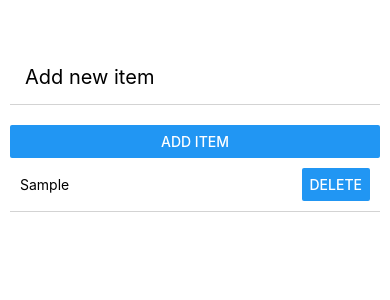
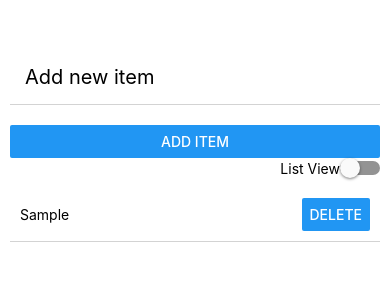
Before and after one commit to NeneWang/Assigment-ListProject, a React Native app: screen / in a window 390 px wide. Both pictures are taken after typing "Sample" into the empty fields and a click on the button "ADD ITEM". Shown: the top 300 px of the page. Built offline with nearby package versions, Linux system fonts and the light colour scheme.

Commit message:
add logic

```diff
--- a/App.js
+++ b/App.js
@@ -1,15 +1,18 @@
 import React, { useState } from 'react';
-import { View, FlatList, StyleSheet } from 'react-native';
+import { View, FlatList, StyleSheet, Switch, Text } from 'react-native';
 import ListItem from './components/ListItem';
 import AddItem from './components/AddItem';
+import CardItem from './components/CardItem';
+
 import DeleteConfirmationModal from './components/DeleteConfirmationModal';
-
 
 export default function App() {
   const [items, setItems] = useState([]);
   const [inputValue, setInputValue] = useState('');
   const [modalVisible, setModalVisible] = useState(false);
   const [selectedId, setSelectedId] = useState(null);
+
+  const [viewAsCard, setViewAsCard] = useState(false);
 
   const addItem = () => {
     if (inputValue.trim()) {
@@ -41,19 +44,43 @@ export default function App() {
     <ListItem item={item} toggleComplete={toggleComplete} deleteItem={deleteItem} />
   );
 
+  const renderCardItem = ({ item }) => (
+    <CardItem item={item} toggleComplete={toggleComplete} deleteItem={deleteItem} />
+  );
+
+
   return (
     <View style={styles.container}>
       <DeleteConfirmationModal modalVisible={modalVisible}
         setModalVisible={setModalVisible}
         confirmDeleteItem={confirmDeleteItem}
       />
+
       <AddItem inputValue={inputValue} setInputValue={setInputValue} addItem={addItem} />
-      <FlatList
-        data={items}
-        renderItem={renderItem}
-        keyExtractor={item => item.id}
-      />
-    </View>
+
+      <View style={styles.switchContainer}>
+        <Text>{viewAsCard ? 'Card View' : 'List View'}</Text>
+        <Switch
+          value={viewAsCard}
+          onValueChange={() => setViewAsCard(previousState => !previousState)}
+        />
+      </View>
+
+      {
+        viewAsCard ?
+          <FlatList
+            data={items}
+            renderItem={renderCardItem}
+            keyExtractor={item => item.id}
+          />
+          :
+          <FlatList
+            data={items}
+            renderItem={renderItem}
+            keyExtractor={item => item.id}
+          />
+      }
+    </View >
   );
 }
 
@@ -68,4 +95,11 @@ const styles = StyleSheet.create({
     borderBottomColor: 'gray',
     marginBottom: 10,
   },
+  switchContainer: {
+    flexDirection: 'row',
+    // Justify end
+    justifyContent: 'flex-end',
+    alignItems: 'center',
+    marginBottom: 10,
+  }
 });
--- a/components/AddItem.js
+++ b/components/AddItem.js
@@ -1,4 +1,5 @@
 import React from 'react'
+import CommonStyles from './CommonStyles'
 
 import { Button, TextInput, StyleSheet } from 'react-native'
 
@@ -9,7 +10,7 @@ function AddItem({ inputValue, setInputValue, addItem }) {
                 placeholder="Add new item"
                 value={inputValue}
                 onChangeText={setInputValue}
-                style={styles.input}
+                style={CommonStyles.listInput}
             />
             <Button title="Add Item" onPress={addItem} />
 
@@ -17,14 +18,5 @@ function AddItem({ inputValue, setInputValue, addItem }) {
     )
 }
 
-const styles = StyleSheet.create({
-    input: {
-        padding: 15,
-        fontSize: 20,
-        borderBottomWidth: 1,
-        borderBottomColor: 'lightgray',
-        marginBottom: 20,
-    }
-})
 
 export default AddItem
--- /dev/null
+++ b/components/CardItem.js
@@ -0,0 +1,19 @@
+import React from 'react';
+import { View, Text, Button, StyleSheet } from 'react-native';
+
+import CommonStyles from './CommonStyles';
+
+
+
+function CardItem({ item, toggleComplete, deleteItem }) {
+    return (
+        <View style={CommonStyles.card}>
+            <Text onPress={() => toggleComplete(item.id)} style={[CommonStyles.itemText, item.completed ? CommonStyles.itemCompleted : null]}>
+                {item.value}
+            </Text>
+            <Button title="Delete" onPress={() => deleteItem(item.id)} />
+        </View>
+    );
+}
+
+export default CardItem;
--- /dev/null
+++ b/components/CommonStyles.js
@@ -0,0 +1,52 @@
+import { StyleSheet } from 'react-native';
+
+const CommonStyles = StyleSheet.create({
+    listInput: {
+        padding: 15,
+        fontSize: 20,
+        borderBottomWidth: 1,
+        borderBottomColor: 'lightgray',
+        marginBottom: 20,
+    },
+
+    cardInput: {
+        padding: 10,
+        margin: 10,
+        borderWidth: 1,
+        borderColor: '#ddd',
+        borderRadius: 5,
+        backgroundColor: '#fff',
+    },
+    cardButton: {
+        margin: 10,
+    },
+
+    itemText: {
+        flex: 1,
+    },
+    listItem: {
+        flexDirection: 'row',
+        alignItems: 'center',
+        justifyContent: 'space-between',
+        padding: 10,
+        borderBottomWidth: 1,
+        borderBottomColor: 'lightgray',
+    },
+    itemCompleted: {
+        textDecorationLine: 'line-through',
+    },
+    card: {
+        // Define your card styles here
+        margin: 10,
+        padding: 10,
+        backgroundColor: '#fff',
+        borderRadius: 5,
+        shadowColor: '#000',
+        shadowOffset: { width: 0, height: 2 },
+        shadowOpacity: 0.25,
+        shadowRadius: 3.84,
+        elevation: 5,
+    },
+});
+
+export default CommonStyles;
--- a/components/ListItem.js
+++ b/components/ListItem.js
@@ -1,28 +1,12 @@
 import React from 'react';
 import { View, Text, Button, StyleSheet } from 'react-native';
+import CommonStyles from './CommonStyles';
 
 const ListItem = ({ item, toggleComplete, deleteItem}) => (
-    <View style={styles.listItem}  >
-        <Text    onPress={() => toggleComplete(item.id)} style={[styles.itemText, item.completed ? styles.itemCompleted : null]}>{item.value}</Text>
+    <View style={CommonStyles.listItem}  >
+        <Text    onPress={() => toggleComplete(item.id)} style={[CommonStyles.itemText, item.completed ? CommonStyles.itemCompleted : null]}>{item.value}</Text>
         <Button title="Delete" onPress={() => deleteItem(item.id)} />
     </View>
 );
 
-
-const styles = StyleSheet.create({
-    itemText: {
-        flex: 1,
-    },
-    listItem: {
-        flexDirection: 'row',
-        alignItems: 'center',
-        justifyContent: 'space-between',
-        padding: 10,
-        borderBottomWidth: 1,
-        borderBottomColor: 'lightgray',
-    },
-    itemCompleted: {
-        textDecorationLine: 'line-through',
-    },
-});
 export default ListItem;
```
